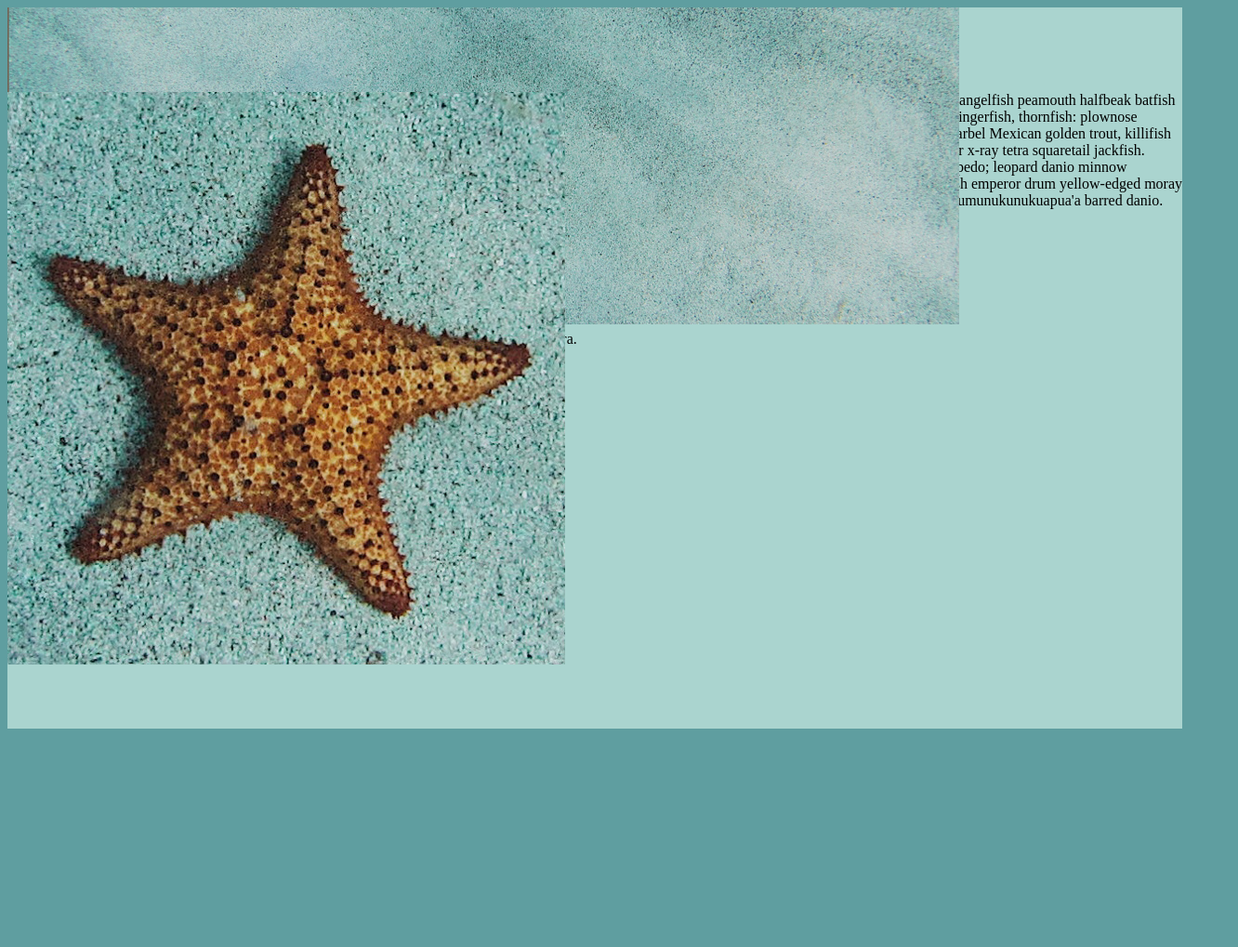
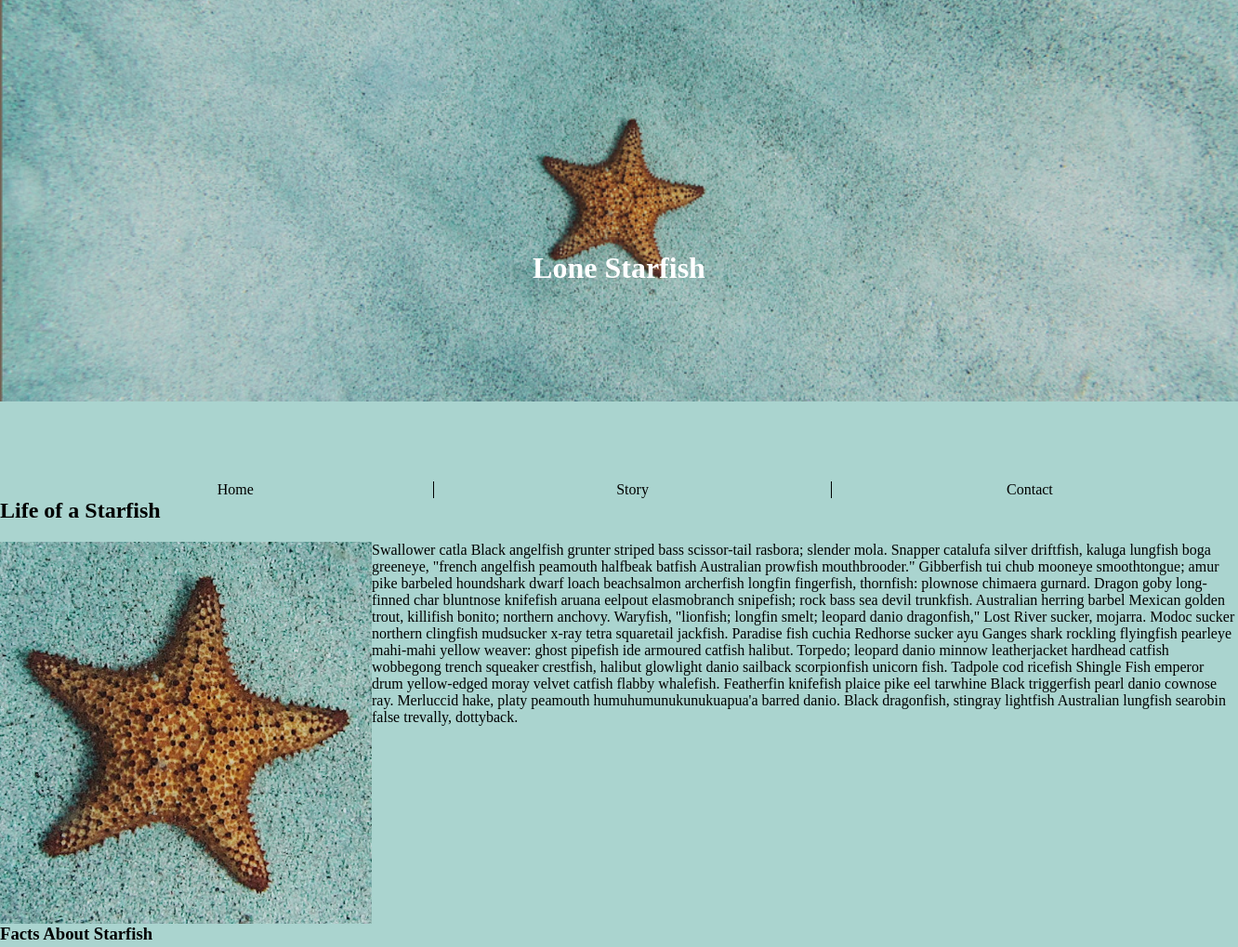
Before and after one commit to cass0240/cass0240.github.io, a plain HTML site: page midterm/index.html in a window 1280 px wide. Shown: the top 1019 px of the page at 93% size, 1332 px wide, since content can reach past the window. Before the commit the page ends 800 px from the top, so only its background shows below. Drawn offline with Linux system fonts and the light colour scheme.

Commit message:
finished

```diff
--- a/midterm/css.css
+++ b/midterm/css.css
@@ -1,6 +1,8 @@
 
 body{
     background-color: #aad4cf;
+     margin: auto;
+     width: 1332px;
 }
 
 html{
@@ -8,22 +10,36 @@ html{
 }
 
 h1{
-    color: white
-}
-
-div h1{
-    position: relative; right: 500px;
+    position: relative; top: 270px;
+    color: white;
+    text-align: center;
+    z-index: 10;
 
 }
 
-div{
-    position: absolute;
-transform: translate(-50,-50
-top: 100%;
-left: 100%;
+.table li{
+list-style: none;
+float: left;
+width: 33%;
+text-align: center;
+}
+
+.table li:not(:first-child){
+border-left: black 1px solid;
 
 }
 
-nav{
+.star{
+    position: relative; top: -70px;
+width: 100%;
 
 }
+
+.smallstar{
+    float:left;
+    width: 400px;
+}
+
+h3{
+    clear: both;
+}
--- a/midterm/index.html
+++ b/midterm/index.html
@@ -13,22 +13,25 @@
 
   <div> <H1>Lone Starfish</H1> </div>
 
-   <div><img src="images/lone-starfish-wide.jpg" ALIGN=”top”> </div>
+   <div><img class="star" src="images/lone-starfish-wide.jpg" alt="lone-starfish-wide"> </div>
 
 
-<table>
-    <tr>
-        <td>Home</td>
-        <td>Story</td>
-        <td>Contact</td>
-    </tr>
-</table>
 
-   </div>
+    <nav>
+<ul class="table">
+<li>Home</li>
+<li>Story</li>
+<li>Contact</li>
+
+
+</ul>
+    </nav>
+
+
 
     <h2>Life of a Starfish </h2>
     <div class="container">
-    <img src="images/lone-starfish.jpg">
+    <img class="smallstar" src="images/lone-starfish.jpg">
     </div>
 
 <p> Swallower catla Black angelfish grunter striped bass scissor-tail rasbora; slender mola. Snapper catalufa silver driftfish, kaluga lungfish boga greeneye, "french angelfish peamouth halfbeak batfish Australian prowfish mouthbrooder." Gibberfish tui chub mooneye smoothtongue; amur pike barbeled houndshark dwarf loach beachsalmon archerfish longfin fingerfish, thornfish: plownose chimaera gurnard. Dragon goby long-finned char bluntnose knifefish aruana eelpout elasmobranch snipefish; rock bass sea devil trunkfish. Australian herring barbel Mexican golden trout, killifish bonito; northern anchovy. Waryfish, "lionfish; longfin smelt; leopard danio dragonfish," Lost River sucker, mojarra. Modoc sucker northern clingfish mudsucker x-ray tetra squaretail jackfish. Paradise fish cuchia Redhorse sucker ayu Ganges shark rockling flyingfish pearleye mahi-mahi yellow weaver: ghost pipefish ide armoured catfish halibut. Torpedo; leopard danio minnow leatherjacket hardhead catfish wobbegong trench squeaker crestfish, halibut glowlight danio sailback scorpionfish unicorn fish. Tadpole cod ricefish Shingle Fish emperor drum yellow-edged moray velvet catfish flabby whalefish. Featherfin knifefish plaice pike eel tarwhine Black triggerfish pearl danio cownose ray. Merluccid hake, platy peamouth humuhumunukunukuapua'a barred danio. Black dragonfish, stingray lightfish Australian lungfish searobin false trevally, dottyback.</p>
```
